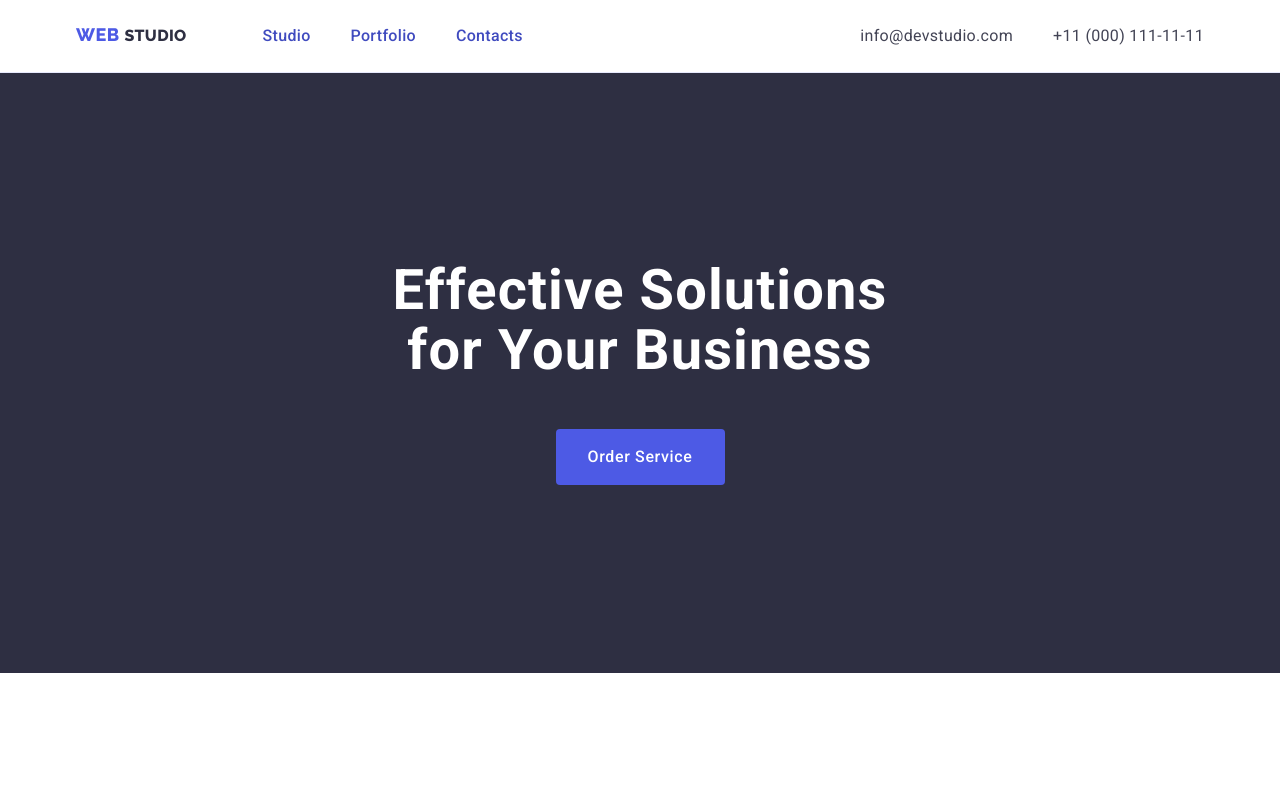
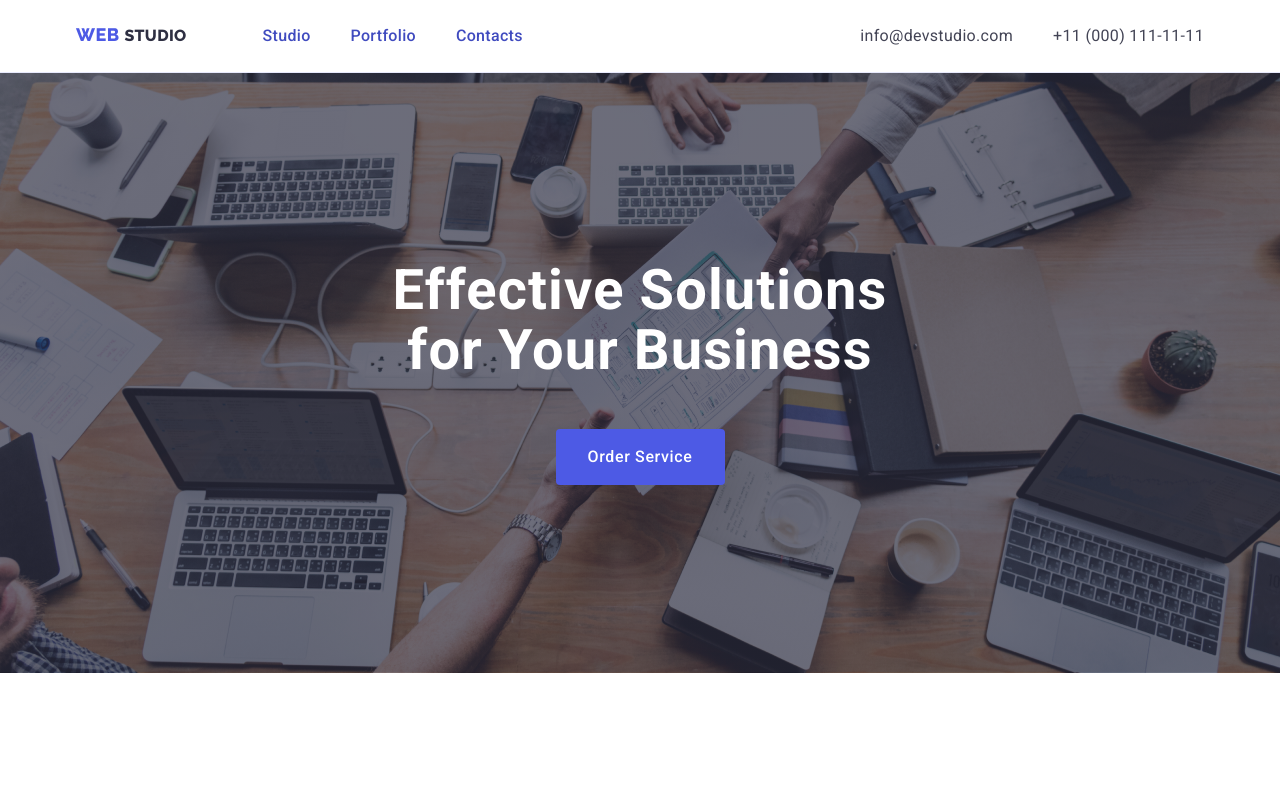
Before and after one commit to BohdanRybalko/goit-markup-hw-04, a plain HTML site: page index.html in a window 1280 px wide. Shown: the top 789 px of the page. Drawn offline with nearby package versions, Linux system fonts and the light colour scheme.

Commit message:
full 4dz

```diff
--- a/css/styles.css
+++ b/css/styles.css
@@ -215,7 +215,7 @@ background-color: var(--section-hover-focus);
 .section-one{
     background-color: var(--brand-color);
     padding: 188px 0;
-    background-image: linear-gradient(rgba(46, 47, 66, 0.7), rgba(46, 47, 66, 0.7)), url(../images/img-name.jpeg);
+    background-image: linear-gradient(rgba(46, 47, 66, 0.7), rgba(46, 47, 66, 0.7)), url(../images/people-office.jpg);
     max-width: 1440px;
     background-repeat: no-repeat;
     background-position: center;
```
